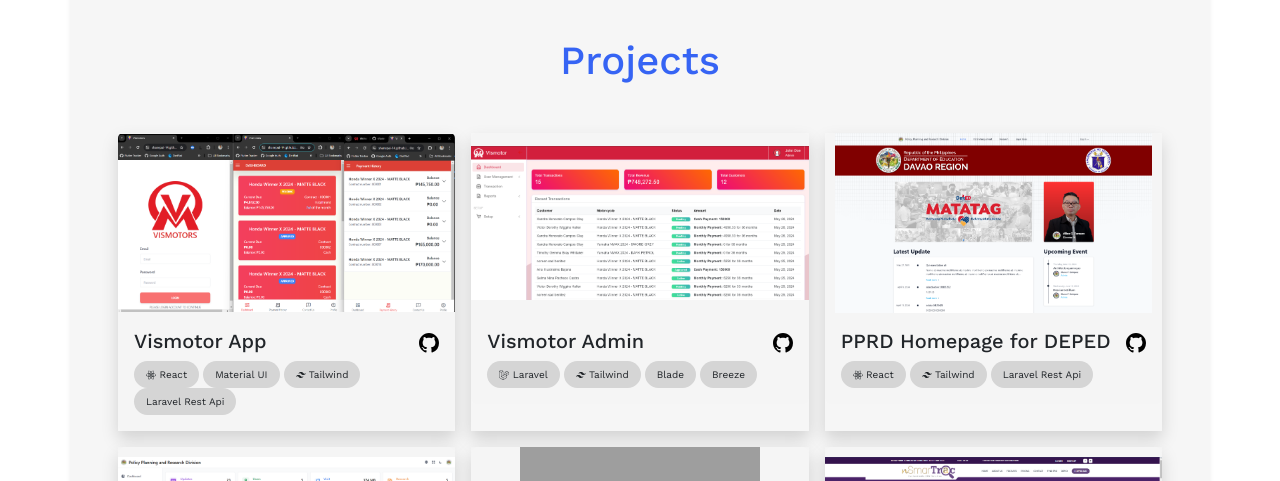
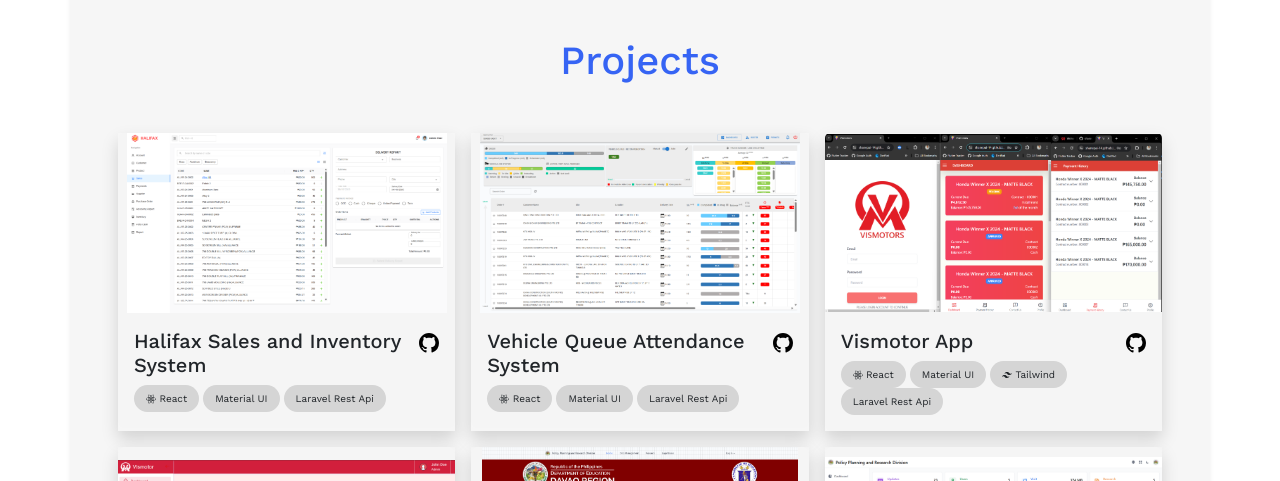
Before and after one commit to shanepai-14/my-personal-portfolio, a React (Create React App) app: page / in a window 1280 px wide. Shown: the part 2300-2781 px from the top of the page. Built offline with nearby package versions, Linux system fonts and the light colour scheme; grey boxes are pictures that could not be loaded.

Commit message:
added projects

```diff
--- a/src/components/projects.js
+++ b/src/components/projects.js
@@ -19,6 +19,8 @@
 import VismotorApp from "../images/projects/vistomor_app.png";
 import VismotorLaravel from "../images/projects/vismotor_laravel.png";
 import Filmoteka from "../images/projects/filmoteka.png";
+import Atss from "../images/projects/atss.png";
+import Halifax from "../images/projects/halifax.png";
 import {
   ProjectVariants,
   headAnimation,
@@ -30,6 +32,20 @@
   const isInView = useInView(ref, { once: true });
   const projects_list = {
     result: [
+        {
+        title: "Halifax Sales and Inventory System",
+        imageurl: Halifax,
+        stack: ["react",'Material UI',"Laravel Rest Api"],
+        githubUrl: "https://github.com/shanepai-14/halifax-system-fe",
+        liveUrl: "https://glasshalifax.site/",
+      },
+          {
+        title: "Vehicle Queue Attendance System",
+        imageurl: Atss,
+        stack: ["react",'Material UI',"Laravel Rest Api"],
+        githubUrl: "#",
+        liveUrl: "https://alpha.w-locate.com/",
+      },
       {
         title: "Vismotor App",
         imageurl: VismotorApp,
```
Also changed, not shown: src/images/projects/atss.png (added), src/images/projects/halifax.png (added).
